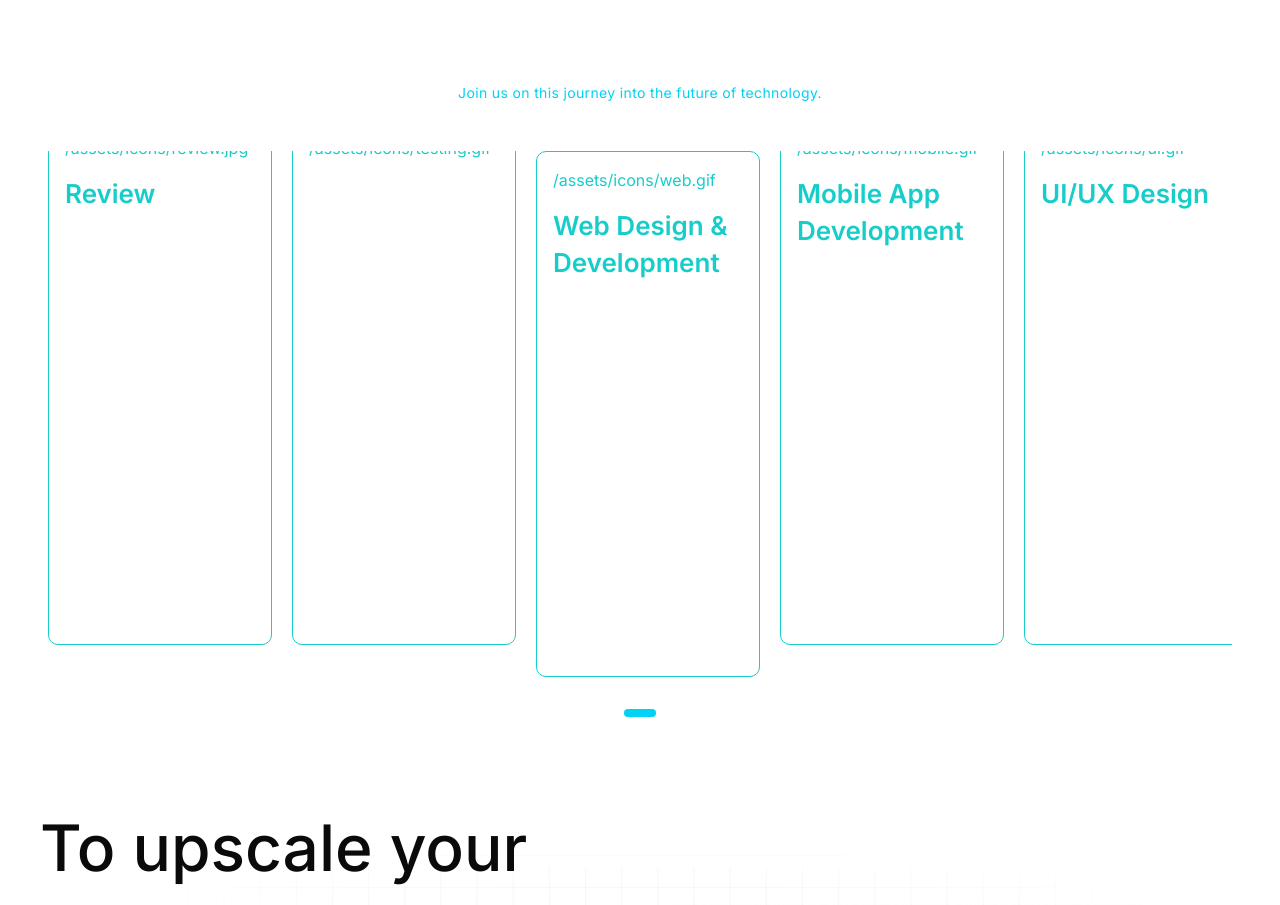
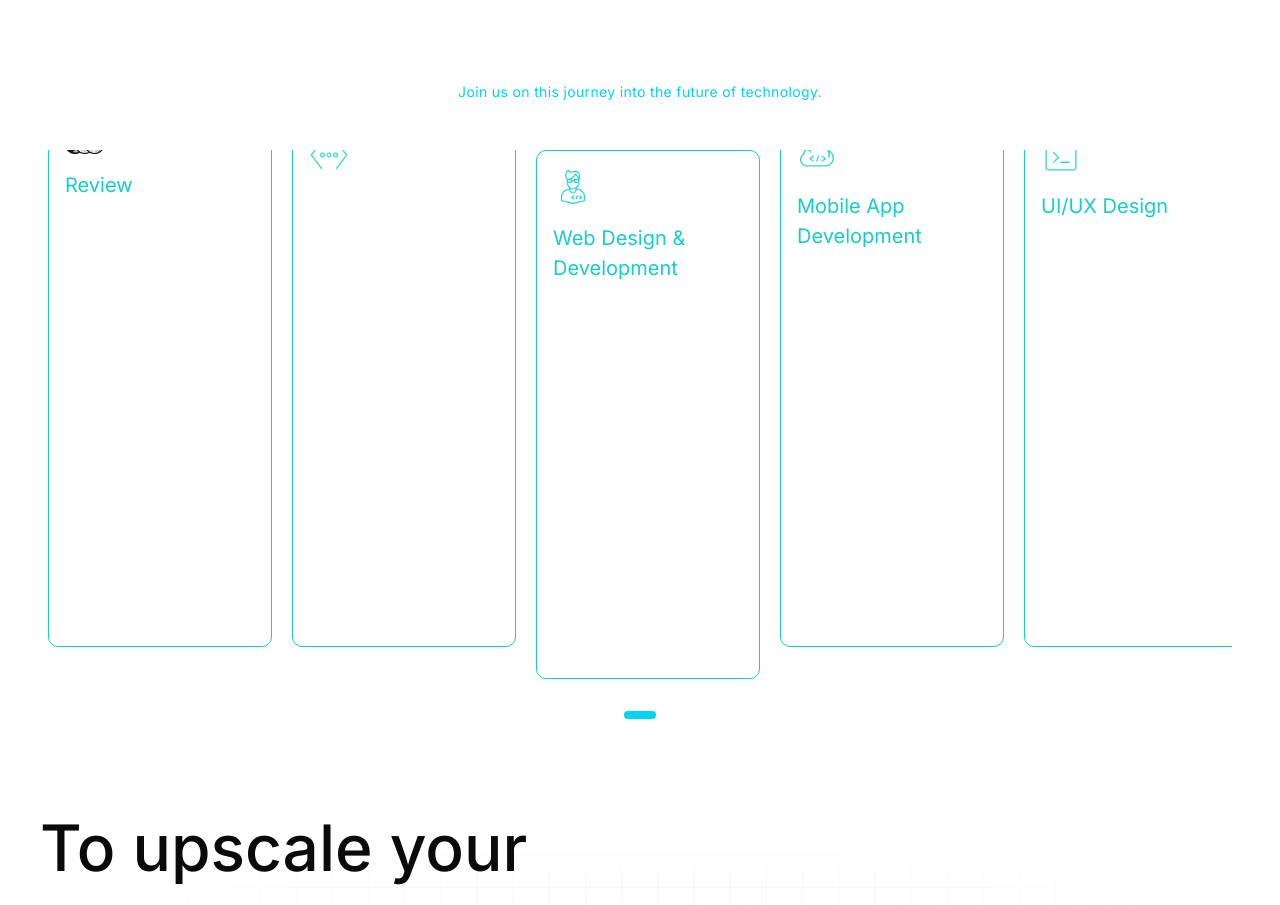
Before and after one commit to Roshen-Perera/ceylon-developers-portfolio, a Next.js app: page / in a window 1280 px wide. Shown: the part 840-1745 px from the top of the page. Built offline with nearby package versions, Linux system fonts and the light colour scheme.

Commit message:
Refactor ServiceCarousel to use Image component for icons and update typography

```diff
--- a/components/serviceCarousel.tsx
+++ b/components/serviceCarousel.tsx
@@ -4,6 +4,7 @@ import React, { useEffect, useState } from "react";
 
 import Image from "next/image";
 import { ChevronLeft, ChevronRight } from "lucide-react";
+import { P } from "./typography";
 
 const ServiceCarousel = () => {
     const [currentIndex, setCurrentIndex] = useState(0);
@@ -133,11 +134,16 @@ const ServiceCarousel = () => {
                       }px)`,
                     }}
                   >
-                    <div className="text-[#17CDCA]">{service.icon}</div>
+                    <Image
+                      src={service.icon}
+                      alt={service.description}
+                      width={40}
+                      height={40}
+                    />
 
-                    <p className="text-lg sm:text-xl lg:text-[26px] font-semibold text-[#17CDCA]">
+                    <P className="text-[#17CDCA]">
                       {service.title}
-                    </p>
+                    </P>
 
                     <p className="text-sm sm:text-base lg:text-[22px] text-white">
                       {service.description}
```
